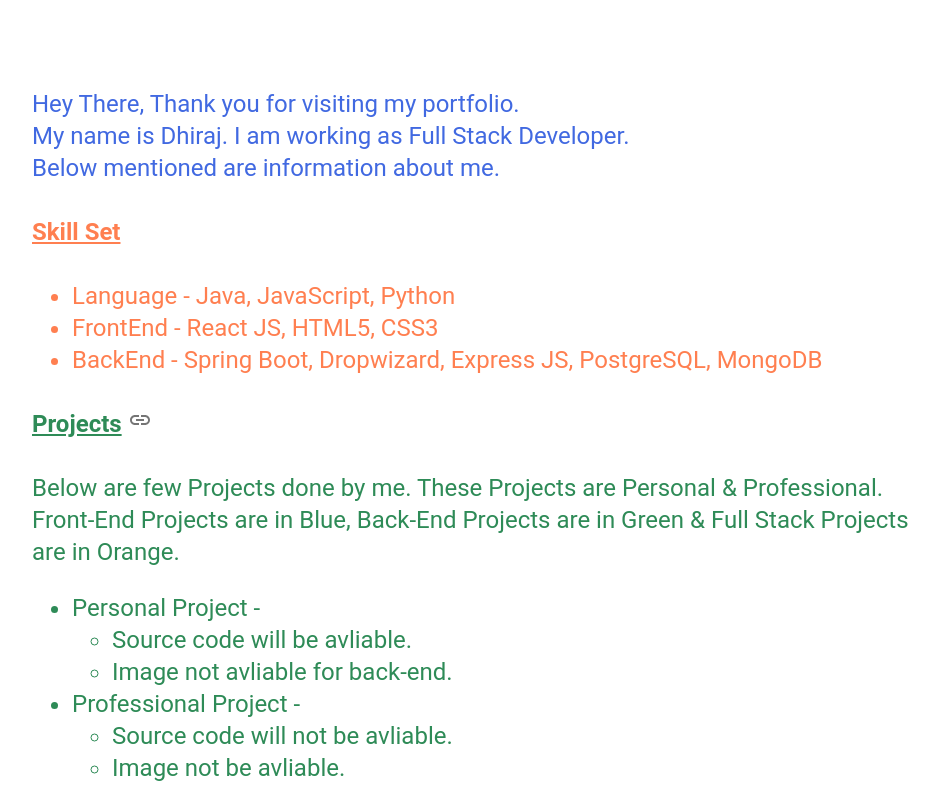
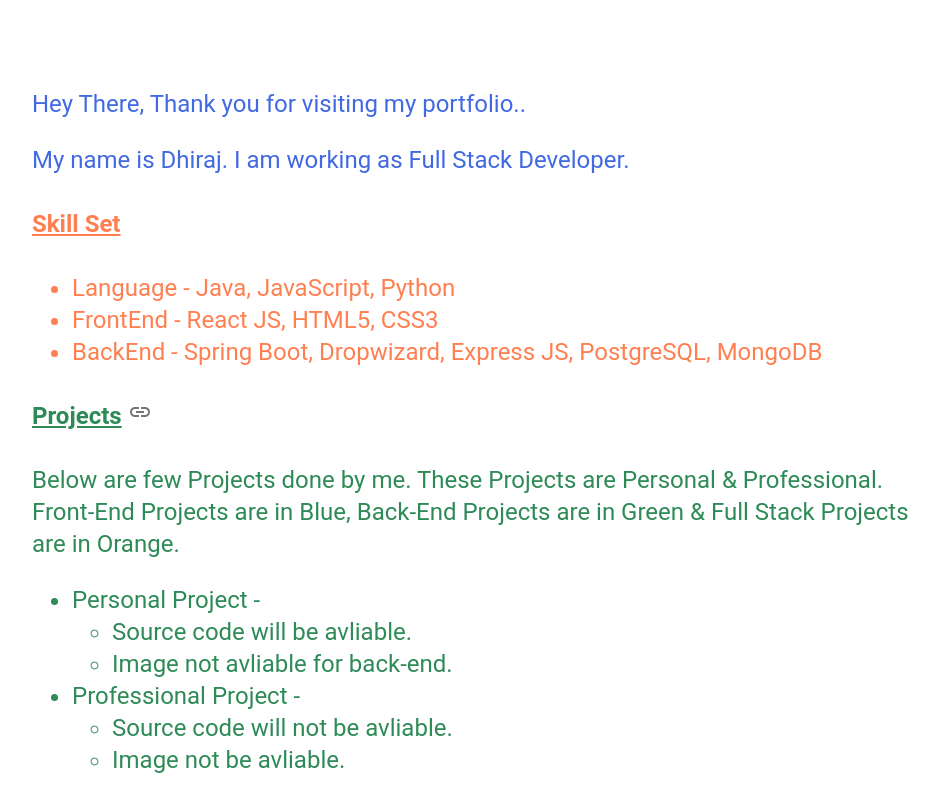
Before and after one commit to DhirajB7/dhiraj, a React (Create React App) app: page / in a window 1280 px wide. Shown: the top 800 px of the page, without its empty margins (152-1091 px from the left). Built offline with nearby package versions, Linux system fonts and the light colour scheme.

Commit message:
version 1 done 1

```diff
--- a/src/components/SmallerComponents/Body.js
+++ b/src/components/SmallerComponents/Body.js
@@ -7,9 +7,11 @@
 	return (
 		<React.Fragment>
 			<p className="skillList" id="intro">
-				Hey There, Thank you for visiting my portfolio. <br></br>
-				My name is Dhiraj. I am working as Full Stack Developer.<br></br>
-				Below mentioned are information about me.<br></br>
+				Hey There, Thank you for visiting my portfolio..
+      		</p>
+
+			  <p className="skillList" id="intro">
+				My name is Dhiraj. I am working as Full Stack Developer.
       		</p>
 
 			  <div id = "skill">
```
